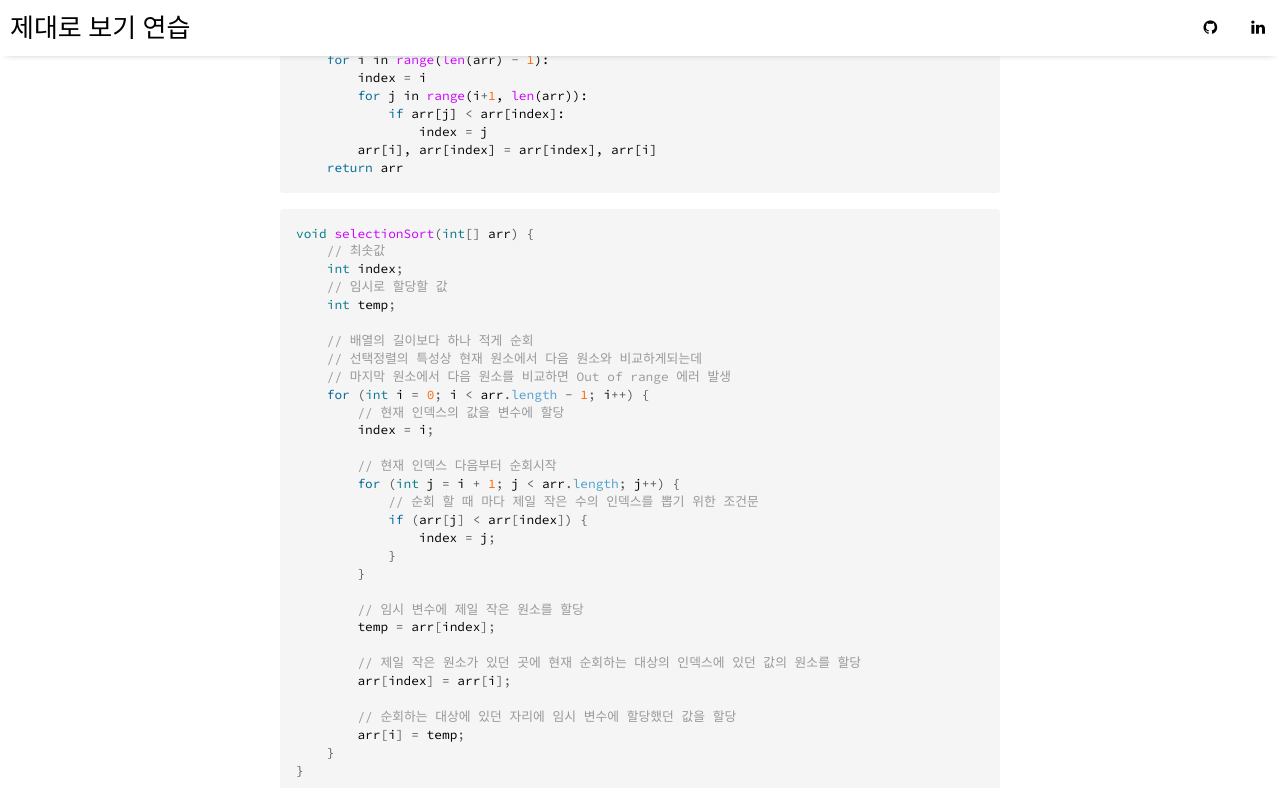
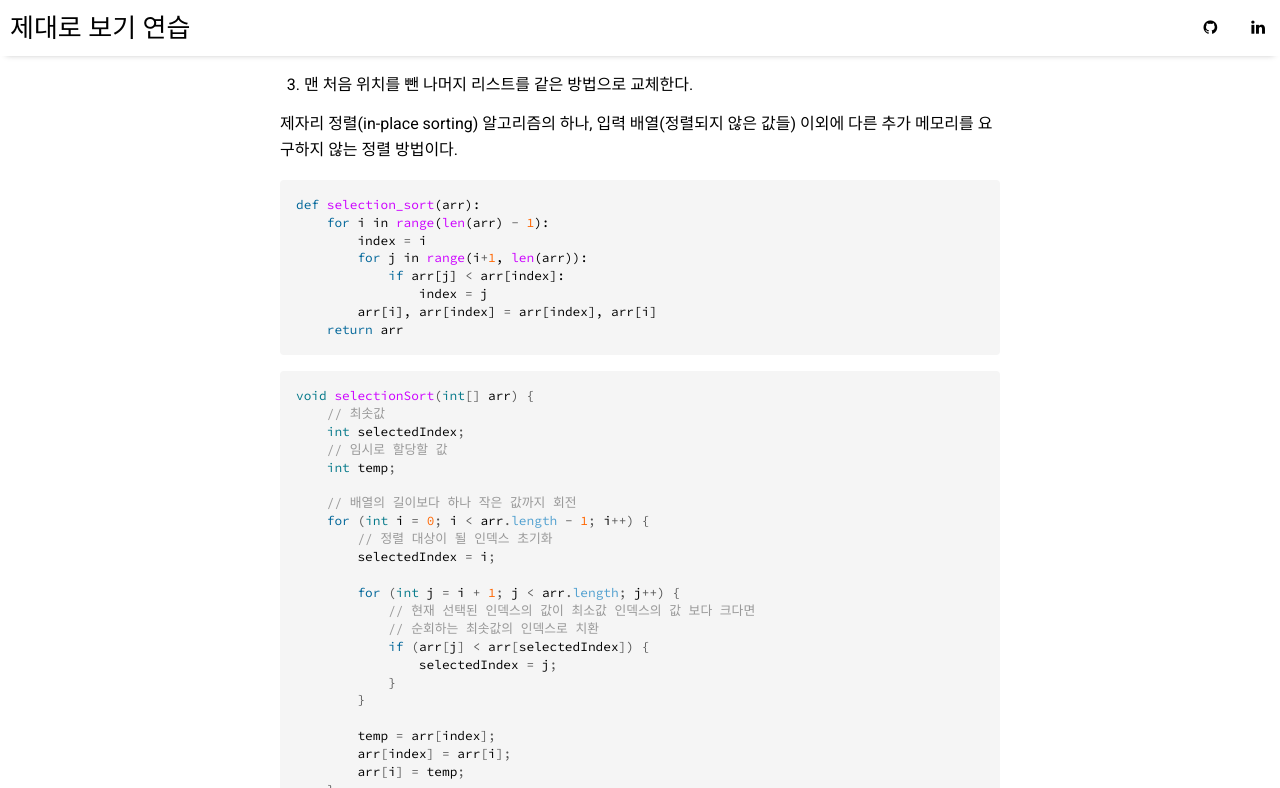
Before and after one commit to rmfls2017/rmfls2017.github.io, a Jekyll site: the page built from _posts/2023-01-01-020.md, in a window 1280 px wide and 900 px high, scrolled down 3918 px, cut to the strip 0-788 px from the top of the window. Built offline with Jekyll 4.4.1, drawn with Linux system fonts in a browser that asks for light colours; nearby versions of some CDN libraries; comment, search, counter and statistics services are not loaded; some of the changed text lies outside the part shown.

Commit message:
fix: 이미지 경로 수정 및 코드 주석 수정

````diff
--- a/_posts/2023-01-01-020.md
+++ b/_posts/2023-01-01-020.md
@@ -18,7 +20,7 @@
 
 ## 삽입정렬 (Insertion Sort)
 
-삽입 정렬(揷入整列, insertion sort)은 자료 배열의 모든 요소를 앞에서부터 차례대로 이미 정렬된 배열 부분과 비교하여, 자신의 위치를 찾아 삽입함으로써 정렬을 완성하는 알고리즘이다.
+삽입 정렬(揷入整列, insertion sort)은 _자료 배열의 모든 요소를 앞에서부터 차례대로 이미 정렬된 배열 부분과 비교하여, 자신의 위치를 찾아 삽입함으로써 정렬을 완성하는 알고리즘_ 이다.
 
 배열이 길어질수록 효율이 떨어진다. 다만, 구현이 간단하다는 장점이 있다. 선택 정렬이나 거품 정렬과 같은 O(n2) 알고리즘에 비교하여 빠르며, 안정 정렬이고 in-place 알고리즘이다.
 
@@ -48,18 +50,16 @@
     for (int i = 1; i < arr.length; i++) {
         int j = i - 1;
 
-        // 정렬이 필요한 변수
+        // 정렬이 필요한 값
         int curr = arr[i];
 
-        // 정렬되어야하는 값이 이전에 정렬됐던 값보다 작다면
-        // 앞으로 하나씩 이동시키면서 정렬한다
+        // 정렬이 필요한 값이 앞으로 하나씩 값과 비교하면서 인덱스 자리 탐색
         while(j >= 0 && arr[j] > curr) {
             arr[j+1] = arr[j];
             j -= 1;
         }
 
-        // 위에서 미리 인덱스를 뺀 곳에
-        // 현재의 값을 채워넣는다
+        // 인덱스 자리를 탐색한 곳에 정렬이 필요한 값을 대입
         arr[j+1] = curr;
     }
 }
@@ -85,9 +85,14 @@
 
 ```java
 void bubbleSort(arr) {
+    // 각 자리를 바꿀 때 사용할 임시변수
     int temp = 0;
+
+    // 버블정렬을 구현할 때는 정렬 회전이 끝날 때 마다 맨 마지막 원소는 제일 큰 수가 정렬됨
     for (int i=0; i<arr.length()-1; i++) {
+        // 정렬 회전이 이뤄질 때 마다 마지막을 제외한 만큼의 정렬을 수행
         for (int j=0, j<arr.length()-i, j++) {
+            // 현재 정렬이 필요한 요소가 다음 요소보다 크다면 자리를 바꿈
             if (arr[j] > arr[j+1]) {
                 temp = arr[j];
                 arr[j] = arr[j+1];
@@ -124,32 +129,25 @@
 ```java
 void selectionSort(int[] arr) {
     // 최솟값
-    int index;
+    int selectedIndex;
     // 임시로 할당할 값
     int temp;
 
-    // 배열의 길이보다 하나 적게 순회
-    // 선택정렬의 특성상 현재 원소에서 다음 원소와 비교하게되는데
-    // 마지막 원소에서 다음 원소를 비교하면 Out of range 에러 발생
+    // 배열의 길이보다 하나 작은 값까지 회전
     for (int i = 0; i < arr.length - 1; i++) {
-        // 현재 인덱스의 값을 변수에 할당
-        index = i;
+        // 정렬 대상이 될 인덱스 초기화
+        selectedIndex = i;
 
-        // 현재 인덱스 다음부터 순회시작
         for (int j = i + 1; j < arr.length; j++) {
-            // 순회 할 때 마다 제일 작은 수의 인덱스를 뽑기 위한 조건문
-            if (arr[j] < arr[index]) {
-                index = j;
+            // 현재 선택된 인덱스의 값이 최소값 인덱스의 값 보다 크다면
+            // 순회하는 최솟값의 인덱스로 치환
+            if (arr[j] < arr[selectedIndex]) {
+                selectedIndex = j;
             }
         }
 
-        // 임시 변수에 제일 작은 원소를 할당
         temp = arr[index];
-
-        // 제일 작은 원소가 있던 곳에 현재 순회하는 대상의 인덱스에 있던 값의 원소를 할당
         arr[index] = arr[i];
-
-        // 순회하는 대상에 있던 자리에 임시 변수에 할당했던 값을 할당
         arr[i] = temp;
     }
 }
````
Also changed, not shown: other parts of _posts/2023-01-01-020.md (+4 -2 lines).
